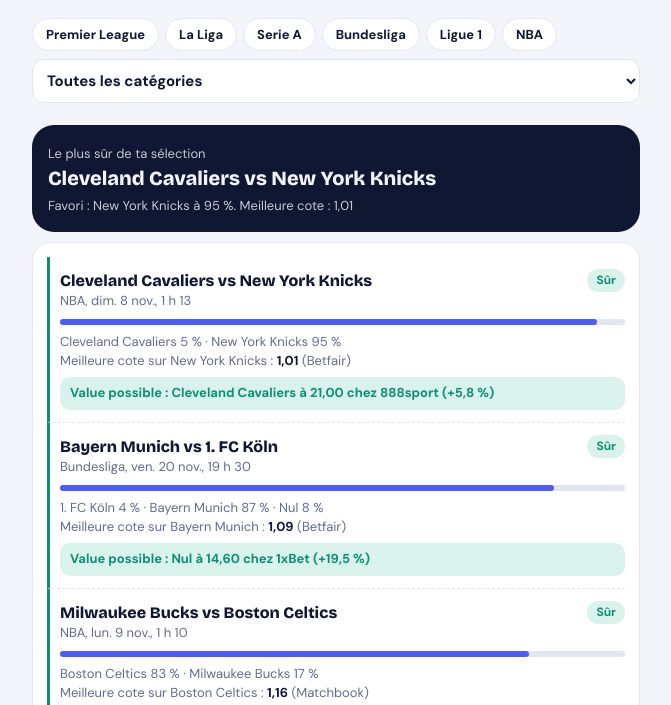
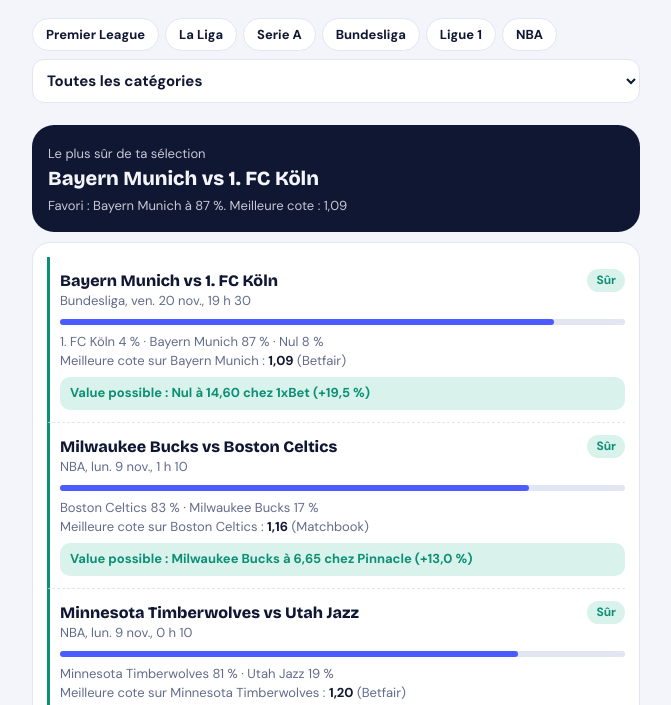
Before and after one commit to gabnat250/radar-value, a plain HTML site: page index.html in a window 1280 px wide. Shown: the part 93-798 px from the top of the page, without its empty margins (304-975 px from the left). Drawn offline with nearby package versions, Linux system fonts and the light colour scheme.

Commit message:
Update index.html

```diff
--- a/index.html
+++ b/index.html
@@ -43,7 +43,7 @@ $('chips').onclick=function(e){var k=e.target.getAttribute('data-k');if(!k)retur
 $('mc').onchange=render;
 function render(){
   var fc=$('mc').value,L=[];
-  D.forEach(function(m){
+  D.forEach(function(m){if(new Date(m.start)<new Date())return;
     var fav=m.outcomes.reduce(function(a,b){return b.p>a.p?b:a}),c=fav.p>=.7?'S':fav.p>=.5?'M':'R';
     if((!FAV.length||FAV.indexOf(m.league)>-1)&&(!fc||c===fc))L.push({m:m,fav:fav,c:c});
   });
```
